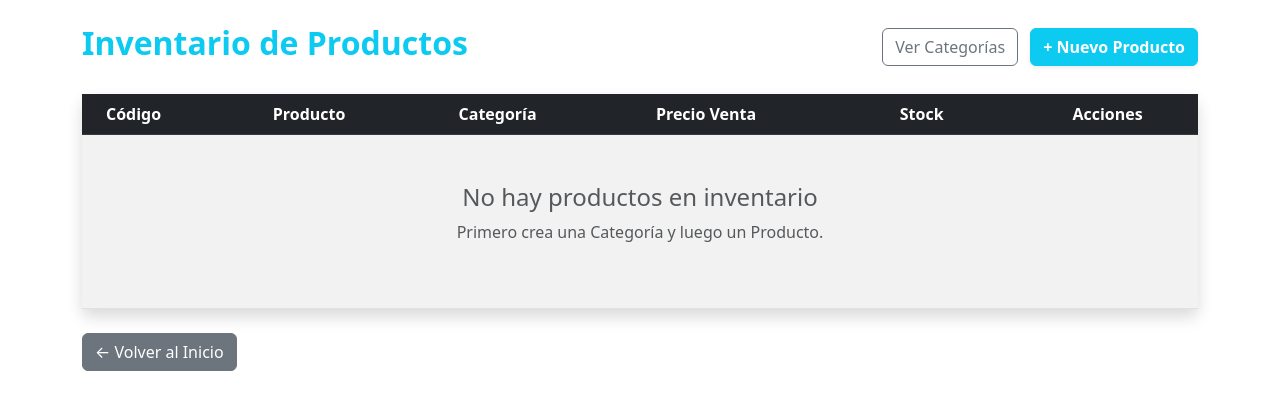
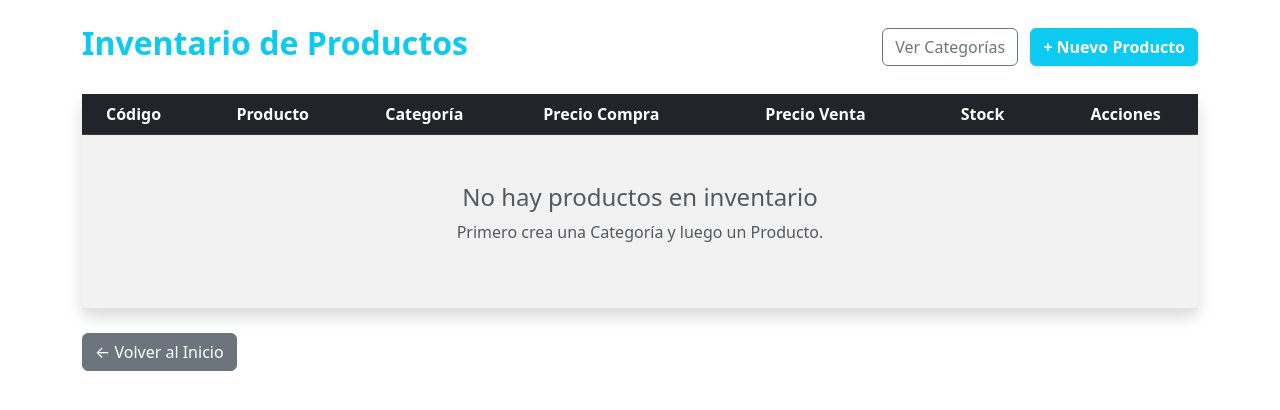
Before and after one commit to derickcux/proyecto_gestion_progra_comercial, a Django app: page /productos/ in a window 1280 px wide. Shown: the part 56-466 px from the top of the page. Run offline with Django 5.2, Linux system fonts and the light colour scheme; the visitor is signed in with stand-in values (Sample User, id 1); data that the repository does not hold is empty.

Commit message:
feat: Columna precio compra en listado

```diff
--- a/gestion/templates/producto/lista.html
+++ b/gestion/templates/producto/lista.html
@@ -24,6 +24,7 @@
                     <th class="ps-4">Código</th>
                     <th>Producto</th>
                     <th>Categoría</th>
+                    <th>Precio Compra</th>
                     <th>Precio Venta</th>
                     <th>Stock</th>
                     <th class="text-center">Acciones</th>
@@ -40,6 +41,7 @@
                     <td>
                         <span class="badge bg-secondary">{{ producto.categoria.nombre }}</span>
                     </td>
+                    <td>Q{{ producto.precio_compra }}</td>
                     <td>Q{{ producto.precio_venta }}</td>
 
                     <td class="fw-bold">
@@ -86,7 +88,7 @@
                 </div>
                 {% empty %}
                 <tr>
-                    <td colspan="6" class="text-center py-5 text-muted">
+                    <td colspan="7" class="text-center py-5 text-muted">
                         <h4>No hay productos en inventario</h4>
                         <p>Primero crea una Categoría y luego un Producto.</p>
                     </td>
```
